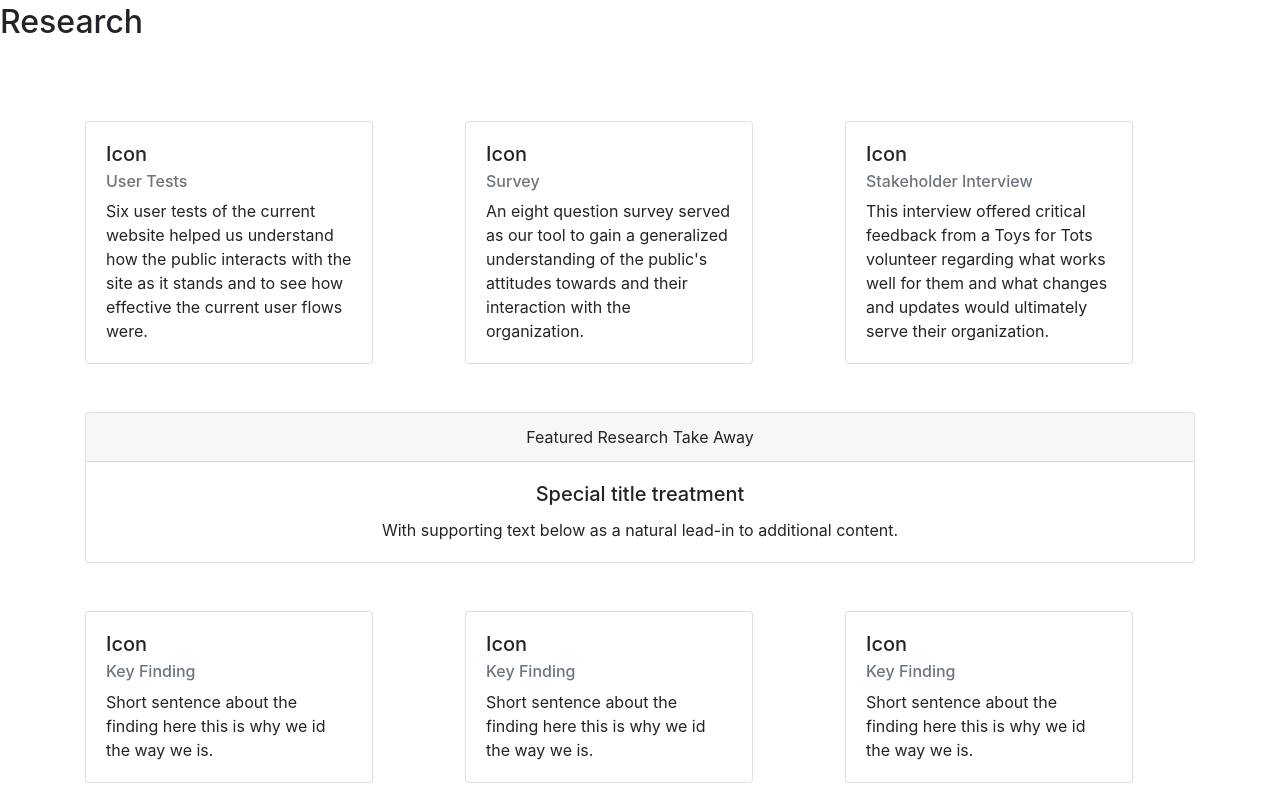
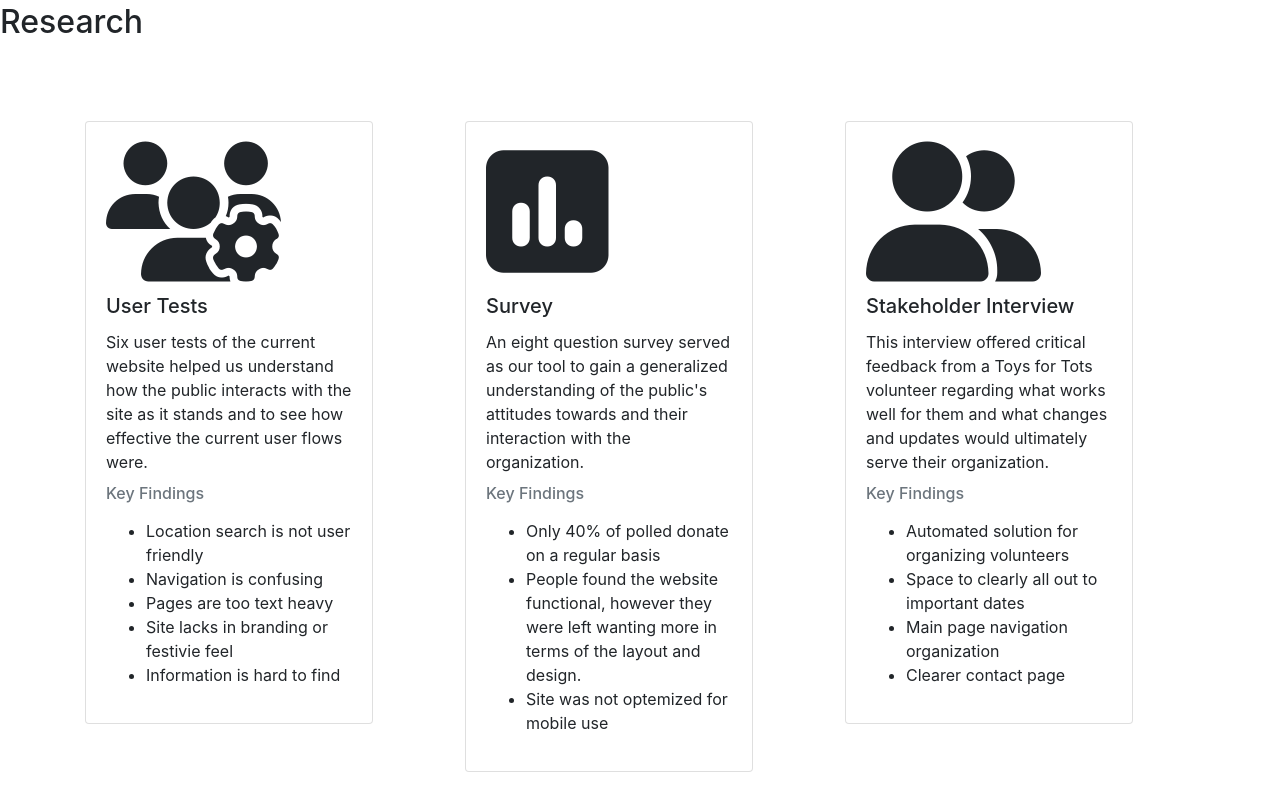
Before and after one commit to JAGulli/HW-20, a plain HTML site: page index.html in a window 1280 px wide. Shown: the part 950-1760 px from the top of the page. Drawn offline with nearby package versions, Linux system fonts and the light colour scheme.

Commit message:
Research complete

```diff
--- a/index.html
+++ b/index.html
@@ -4,6 +4,7 @@
         <link rel="stylesheet" href="https://cdn.jsdelivr.net/npm/bootstrap@4.6.0/dist/css/bootstrap.min.css" integrity="sha384-B0vP5xmATw1+K9KRQjQERJvTumQW0nPEzvF6L/Z6nronJ3oUOFUFpCjEUQouq2+l" crossorigin="anonymous">
         <script src="https://code.jquery.com/jquery-3.5.1.slim.min.js" integrity="sha384-DfXdz2htPH0lsSSs5nCTpuj/zy4C+OGpamoFVy38MVBnE+IbbVYUew+OrCXaRkfj" crossorigin="anonymous"></script>
         <script src="https://cdn.jsdelivr.net/npm/bootstrap@4.6.0/dist/js/bootstrap.bundle.min.js" integrity="sha384-Piv4xVNRyMGpqkS2by6br4gNJ7DXjqk09RmUpJ8jgGtD7zP9yug3goQfGII0yAns" crossorigin="anonymous"></script>
+        <script src="https://kit.fontawesome.com/dcd5ed23df.js" crossorigin="anonymous"></script>
     </head>
     <body>
         <header id="header" class="sticky-top">
@@ -74,75 +75,57 @@
                 <div class="col">
                 <div class="card" style="width: 18rem;">
                     <div class="card-body">
-                        <h5 class="card-title">Icon</h5>
-                        <h6 class="card-subtitle mb-2 text-muted">User Tests</h6>
+                        <h5 class="card-title"><i class="fas fa-users-cog fa-7x"></i></h5>
+                        <h5 class="card-title">User Tests</h6>
                         <p class="card-text">Six user tests of the current website helped us understand how the public interacts with the site as it stands and to see how effective the current user flows were.</p>
+                        <h6 class="card-subtitle mb-2 text-muted">Key Findings</h6>
+                        <p class="card-text">
+                            <ul>
+                                <li>Location search is not user friendly</li>
+                                <li>Navigation is confusing</li>
+                                <li>Pages are too text heavy</li>
+                                <li>Site lacks in branding or festivie feel</li>
+                                <li>Information is hard to find</li>
+                            </ul>
                     </div>
                     </div>
                 </div>
                 <div class="col">
                 <div class="card" style="width: 18rem;">
                     <div class="card-body">
-                        <h5 class="card-title">Icon</h5>
-                        <h6 class="card-subtitle mb-2 text-muted">Survey</h6>
+                        <h5 class="card-title"><i class="fas fa-poll fa-7x"></i></h5>
+                        <h5 class="card-title">Survey</h5>
                         <p class="card-text">An eight question survey served as our tool to gain a generalized understanding of the public's attitudes towards and their interaction with the organization.</p>
+                                                <h6 class="card-subtitle mb-2 text-muted">Key Findings</h6>
+                        <p class="card-text">
+                            <ul>
+                                <li>Only 40% of polled donate on a regular basis</li>
+                                <li>People found the website functional, however they were left wanting more in terms of the layout and design.</li>
+                                <li>Site was not optemized for mobile use</li>
+                            </ul>
                     </div>
                     </div>
                 </div>
                 <div class="col">
                 <div class="card" style="width: 18rem;">
                     <div class="card-body">
-                        <h5 class="card-title">Icon</h5>
-                        <h6 class="card-subtitle mb-2 text-muted">Stakeholder Interview</h6>
+                        <h5 class="card-title"><i class="fas fa-user-friends fa-7x"></i></h5>
+                        <h5 class="card-title">Stakeholder Interview</h5>
                         <p class="card-text">This interview offered critical feedback from a Toys for Tots volunteer regarding what works well for them and what changes and updates would ultimately serve their organization.</p>
+                                                <h6 class="card-subtitle mb-2 text-muted">Key Findings</h6>
+                        <p class="card-text">
+                            <ul>
+                                <li>Automated solution for organizing volunteers</li>
+                                <li>Space to clearly all out to important dates</li>
+                                <li>Main page navigation organization</li>
+                                <li>Clearer contact page</li>
+                            </ul>
                     </div>
                     </div>
                 </div>
             </div>
             </div>
-            <br><br>
-            <div class="container">
-                <div class="card text-center">
-                    <div class="card-header">
-                    Featured Research Take Away
-                    </div>
-                    <div class="card-body">
-                    <h5 class="card-title">Special title treatment</h5>
-                    <p class="card-text">With supporting text below as a natural lead-in to additional content.</p>
-                    </div>
-                </div><br><br>
-                <div class="row">
-                </div>
-                <div class="row">
-                        <div class="col">
-                        <div class="card" style="width: 18rem;">
-                            <div class="card-body">
-                                <h5 class="card-title">Icon</h5>
-                                <h6 class="card-subtitle mb-2 text-muted">Key Finding</h6>
-                                <p class="card-text">Short sentence about the finding here this is why we id the way we is.</p>
-                            </div>
-                            </div>
-                        </div>
-                        <div class="col">
-                        <div class="card" style="width: 18rem;">
-                            <div class="card-body">
-                                <h5 class="card-title">Icon</h5>
-                                <h6 class="card-subtitle mb-2 text-muted">Key Finding</h6>
-                                <p class="card-text">Short sentence about the finding here this is why we id the way we is.</p>
-                            </div>
-                            </div>
-                        </div>
-                        <div class="col">
-                        <div class="card" style="width: 18rem;">
-                            <div class="card-body">
-                                <h5 class="card-title">Icon</h5>
-                                <h6 class="card-subtitle mb-2 text-muted">Key Finding</h6>
-                                <p class="card-text">Short sentence about the finding here this is why we id the way we is.</p>
-                            </div>
-                            </div>
-                        </div>
-                    </div>
-                </div><br><br>
+            <br><br><br>
         </section>
 
         <section id="problem">
```
